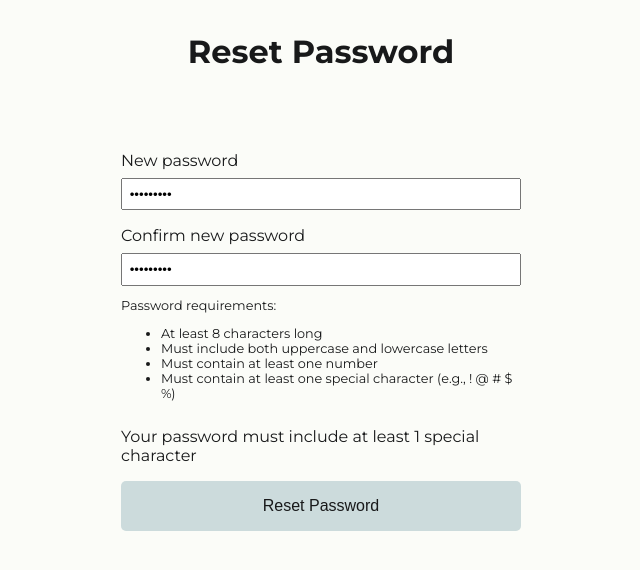
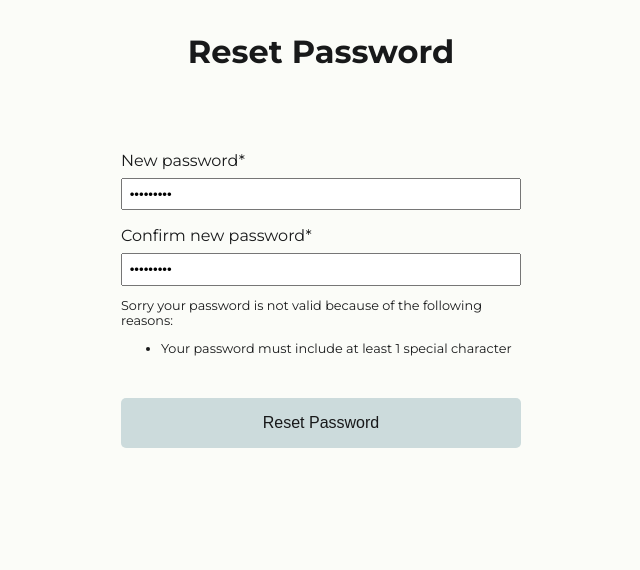
Before and after one commit to louiseka/password-reset, a React (Vite) app: page / in a window 1280 px wide. Both pictures are taken after typing "Sample123", "Sample123" into the empty fields and a click on the button "Reset Password". Shown: the top 570 px of the page, without its empty margins (319-959 px from the left). Built offline with nearby package versions, Linux system fonts and the light colour scheme.

Commit message:
Updates to conditional rendering

```diff
--- a/src/App.tsx
+++ b/src/App.tsx
@@ -17,6 +17,9 @@ function App() {
 
   //create state for error
   const [errors, setErrors] = useState<string[]>([])
+
+  //create state for success
+  const [isSuccessful, setIsSuccessful] = useState(false)
 
   //capture values from each input field
   const captureInputValues = (e: React.ChangeEvent<HTMLInputElement>) => {
@@ -69,32 +72,27 @@ function App() {
     }
     setErrors(newErrors)
 
-    console.log(errors)
     if (newErrors.length > 0) {
       return
     }
-    // setErrors([])
 
-
-    console.log("You have successfuly updated your password")
-
-    //are the values the exact same
-    //if yes form can be submitted with thank you message
+    setIsSuccessful(true)
 
   }
 
   return (
     <>
       <h1> Reset Password</h1>
+      {isSuccessful && <p>You have successfuly updated your password</p>}
+      {!isSuccessful && <form id="password-form" onSubmit={handleSubmit}>
+        <fieldset>
+          <label htmlFor="password">New password*</label>
+          <input type="password" name="password" id="password" autoComplete="password" required aria-describedby="password-requirements" onChange={captureInputValues}></input>
 
-      <form id="password-form" onSubmit={handleSubmit}>
-        <fieldset>
-          <label htmlFor="password">New password</label>
-          <input type="password" name="password" id="password" aria-describedby="password-requirements" onChange={captureInputValues}></input>
-
-          <label htmlFor="confirmedPassword">Confirm new password</label>
-          <input type="password" name="confirmedPassword" id="confirmedPassword" aria-describedby="password-requirements" onChange={captureInputValues}></input>
+          <label htmlFor="confirmedPassword">Confirm new password*</label>
+          <input type="password" name="confirmedPassword" id="confirmedPassword" autoComplete="password" required aria-describedby="password-requirements" onChange={captureInputValues}></input>
         </fieldset>
+        {errors.length <= 0 &&
           <div className="req-section" id="password-requirements" aria-live="polite">
             <p>Password requirements:</p>
             <ul>
@@ -103,11 +101,20 @@ function App() {
               <li>Must contain at least one number</li>
               <li>Must contain at least one special character (e.g., ! @ # $ %)</li>
             </ul>
+          </div>}
+        {errors.length > 0 &&
+          <div className="req-section">
+            <p>Sorry your password is not valid because of the following reasons: </p>
+            <ul>
+              {errors.map((error) =>
+                <li key={error}>{error}</li>
+              )}
+            </ul>
           </div>
-        {errors.length > 0 && <p>{errors}</p>}
+        }
 
         <button type="submit" >Reset Password</button>
-      </form>
+      </form >}
     </>
   )
 }
```
Lines whose indentation alone changed are shown as unchanged.
